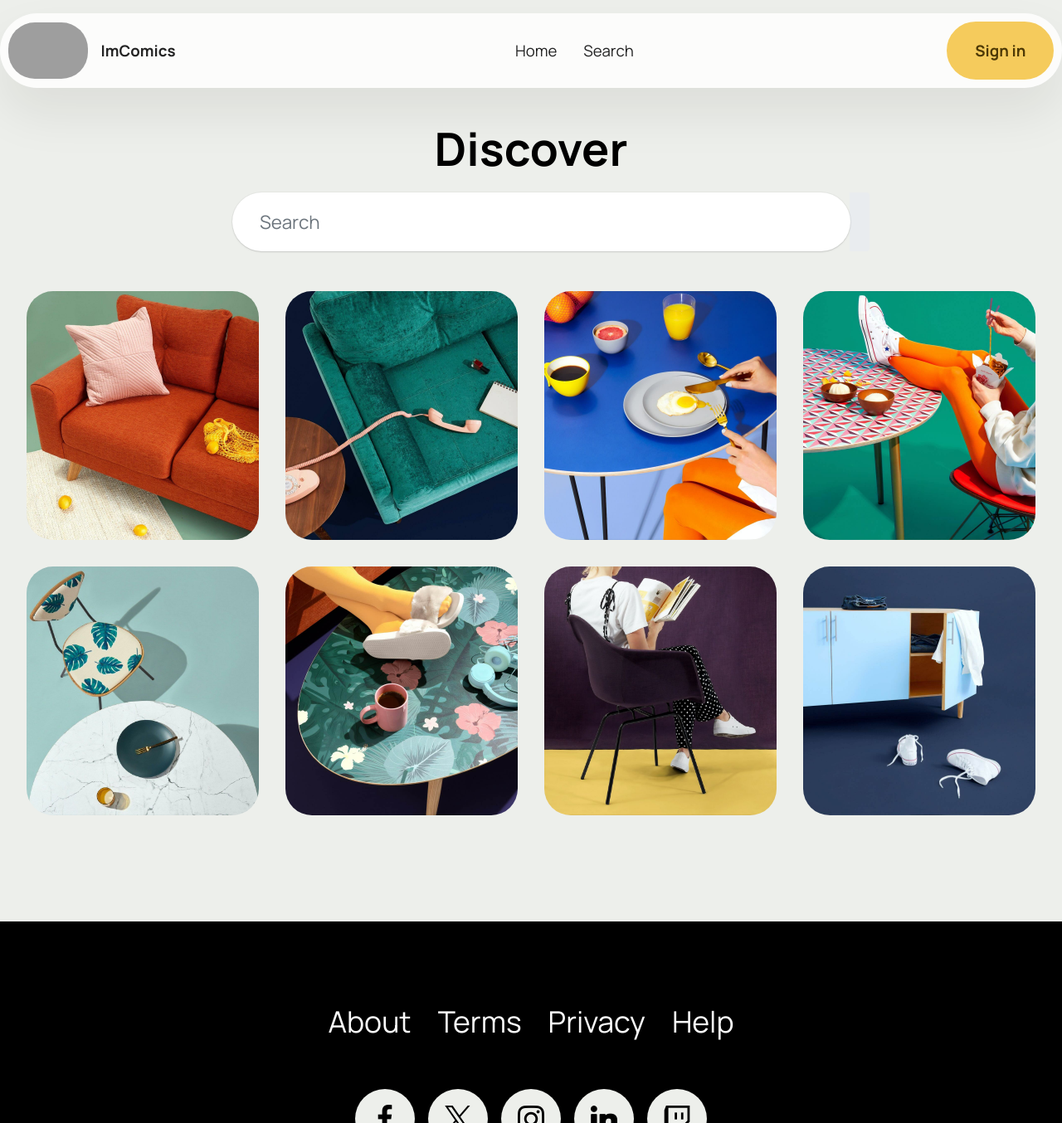
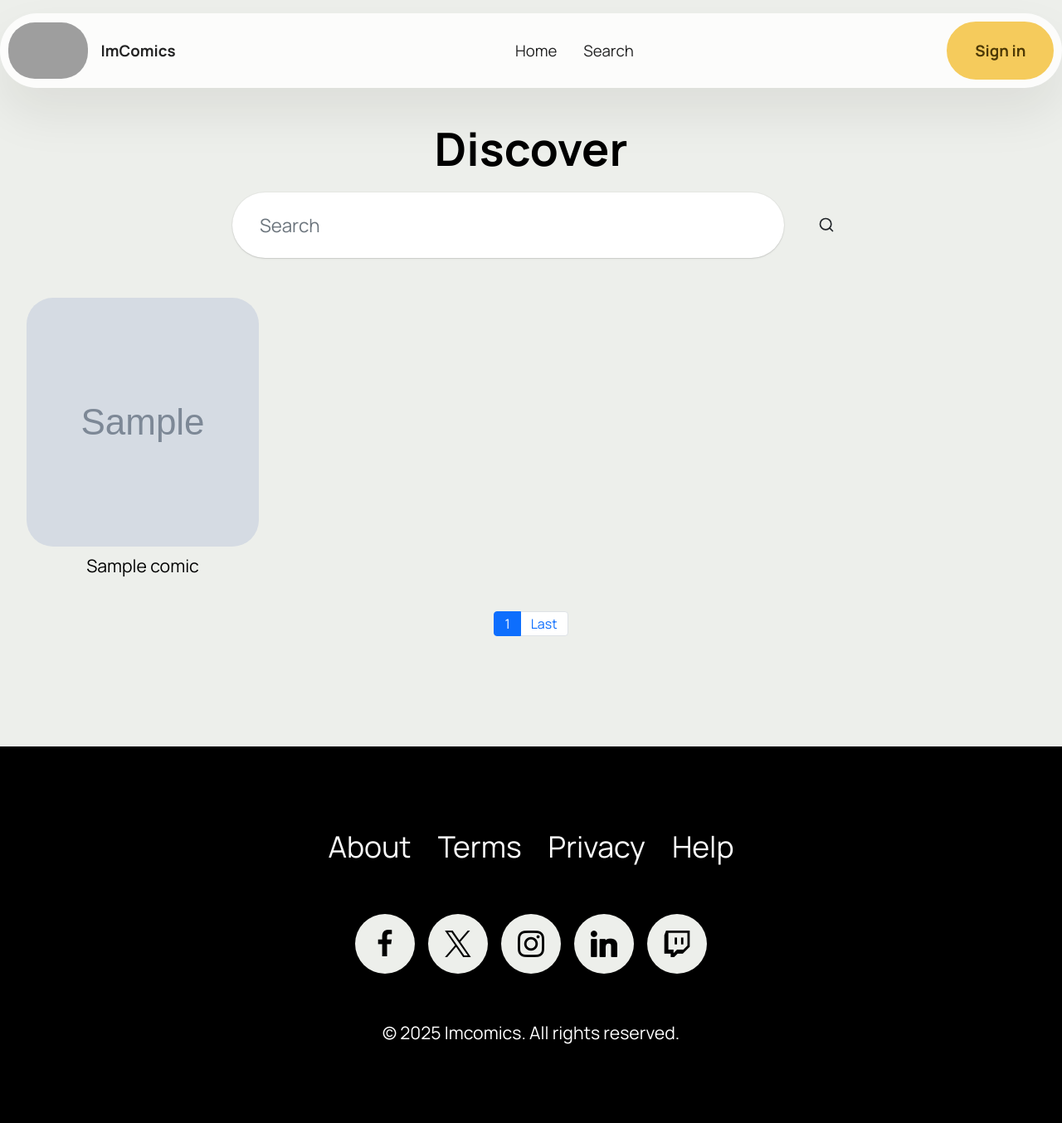
Before and after one commit to SiJibrilll/ppw1-uas, a PHP site: page /search in a window 1280 px wide. Shown: the top 1354 px of the page at 83% size. Run offline with PHP 8.4, Linux system fonts and the light colour scheme; tables that the repository leaves empty or names only in its code hold one stand-in row (values such as "Sample post"); grey boxes marked "Sample" are stand-in pictures; grey boxes are pictures that could not be loaded.

Commit message:
bikin search page

```diff
--- a/app/Dbh.php
+++ b/app/Dbh.php
@@ -42,20 +42,20 @@ class Dbh {
         }
     }
 
-  function paginate($table, $order = 'ASC', $page = 1, $limit = 10) {
+  function paginate($table, $order = 'ASC', $page = 1, $limit = 10, $where = '') {
     $offset = ($page - 1) * $limit;
 
-    $stmt = $this->query("SELECT COUNT(*) FROM $table");
+    $stmt = $this->query("SELECT COUNT(*) FROM $table WHERE title LIKE ?", ["%$where%"]);
     $total_items = $stmt->fetchColumn();
     $total_pages = ceil($total_items / $limit);
 
     // Manually inject limit/offset (safe since they are cast as ints)
     $limit = (int) $limit;
     $offset = (int) $offset;
-    $sql = "SELECT * FROM $table ORDER BY id $order LIMIT $limit OFFSET $offset";
+    $sql = "SELECT * FROM $table WHERE title LIKE ? ORDER BY id $order LIMIT $limit OFFSET $offset";
 
 
-    $stmt = $this->query($sql);
+    $stmt = $this->query($sql, ["%$where%"]);
     $data = $stmt->fetchAll();
 
     return [
--- a/app/controllers/ComicsController.php
+++ b/app/controllers/ComicsController.php
@@ -10,9 +10,23 @@ use helpers\Url;
 class ComicsController extends BaseController {
   function index() {
     $dbh = new Dbh();
-    $comics = $dbh->paginate('Comics', 'DESC', 1, 8);
+    $request = new Request();
+    $search = $request->input('search', '');
+    $page = (int) $request->input('page', 1);
+    $comics = $dbh->paginate('Comics', 'DESC', $page, 8, $search);
+
+    $_SESSION['search'] = $search; // Save search term for later use
+
+    //for each comic, get the cover image path
+    foreach ($comics['data'] as &$comic) {
+      $image = $dbh->query('SELECT path FROM Images WHERE id = ?', [$comic['image_id']])->fetchAll();
+      $comic['cover'] = $image[0]['path'] ?? $GLOBALS['placeholder'];
+    }
+
     $this->view('search_comics', [
-      'comics' => $comics
+      'comics' => $comics['data'],
+      'total_pages' => $comics['total_pages'],
+      'current_page' => $comics['current_page'],
     ]);
   }
 
--- a/views/search_comics-view.php
+++ b/views/search_comics-view.php
@@ -25,6 +25,27 @@
 
 
 </head>
+<?php
+// var_dump($comics);
+// $comics = [];
+// var_dump($total_pages);
+// var_dump($current_page);
+?>
+
+<style>
+#search-addon:hover {
+    background-color: rgba(0, 0, 0, 0.1);
+    transform: scale(1.05);
+}
+
+#search-addon:hover svg {
+    transform: scale(1.1);
+}
+
+#search-addon:active {
+    transform: scale(0.95);
+}
+</style>
 <body>
 
   <section data-bs-version="5.1" class="menu menu2 cid-uNCrK5IXlC" once="menu" id="menu02-1">
@@ -72,71 +93,73 @@
                     <h4 class="mbr-section-title mbr-fonts-style align-center mb-3 display-2"><strong>Discover</strong></h4>
 
                     <div class="input-group rounded mbr-fonts-style align-center mb-0 mx-4">
-                        <input type="search" class="form-control rounded" placeholder="Search" aria-label="Search" aria-describedby="search-addon" />
-                        <span class="input-group-text border-0" id="search-addon">
-                            <i class="fas fa-search"></i>
-                        </span>
+                        <form action="/search" method="get" style="width: 100%;" class="d-flex">
+                            <input type="search" value="<?=$_SESSION['search'] ?: '' ?>" name="search" class="form-control rounded-start" placeholder="Search" aria-label="Search" aria-describedby="search-addon" />
+                            <button type="submit" class="btn input-group-text border-0 rounded-end" id="search-addon" style="cursor: pointer; transition: all 0.2s ease;">
+                                <svg width="20" height="20" viewBox="0 0 24 24" fill="none" stroke="currentColor" stroke-width="2" stroke-linecap="round" stroke-linejoin="round" style="transition: transform 0.2s ease;">
+                                    <circle cx="11" cy="11" r="8"></circle>
+                                    <path d="m21 21-4.35-4.35"></path>
+                                </svg>
+                            </button>
+                        </form>
                     </div>
 
                 </div>
             </div>
         </div>
         <div class="row">
+            <?php foreach ($comics as $comic): ?>
             <div class="item features-image col-12 col-md-6 col-lg-3 active">
-                <div class="item-wrapper">
-                    <div class="item-img">
-                        <img src="assets/images/gallery01.jpg" alt="Mobirise Website Builder" title="" data-slide-to="0" data-bs-slide-to="0">
+                <a href="/comics?id=<?=$comic['id'] ?>" class="text-black">
+                    <div class="item-wrapper">
+                        <div class="item-img mb-2">
+                            <img src="<?=$comic['cover'] ?>" alt="Mobirise Website Builder" title="" data-slide-to="0" data-bs-slide-to="0">
+                        </div>
+                        <div class="item-content">
+                            <h5 class="item-title mbr-fonts-style display-7">
+                                <?=$comic['title'] ?>
+                            </h5>
+                        </div>
                     </div>
+                </a>
+            </div>
+            <?php endforeach; ?>
+
+            <?php if (empty($comics)): ?>
+            <div class="col-12">
+                <div class="alert alert-info" role="alert">
+                    No comics found.
                 </div>
             </div>
-            <div class="item features-image col-12 col-md-6 col-lg-3">
-                <div class="item-wrapper">
-                    <div class="item-img">
-                        <img src="assets/images/gallery02.jpg" alt="Mobirise Website Builder" title="" data-slide-to="1" data-bs-slide-to="1">
-                    </div>
-                </div>
-            </div>
-            <div class="item features-image col-12 col-md-6 col-lg-3">
-                <div class="item-wrapper">
-                    <div class="item-img">
-                        <img src="assets/images/gallery03.jpg" alt="Mobirise Website Builder" title="" data-slide-to="2" data-bs-slide-to="2">
-                    </div>
-                </div>
-            </div>
-            <div class="item features-image col-12 col-md-6 col-lg-3">
-                <div class="item-wrapper">
-                    <div class="item-img">
-                        <img src="assets/images/gallery04.jpg" alt="Mobirise Website Builder" title="" data-slide-to="3" data-bs-slide-to="3">
-                    </div>
-                </div>
-            </div>
-            <div class="item features-image col-12 col-md-6 col-lg-3">
-                <div class="item-wrapper">
-                    <div class="item-img">
-                        <img src="assets/images/gallery10.jpg" alt="Mobirise Website Builder" title="" data-slide-to="4" data-bs-slide-to="4">
-                    </div>
-                </div>
-            </div>
-            <div class="item features-image col-12 col-md-6 col-lg-3">
-                <div class="item-wrapper">
-                    <div class="item-img">
-                        <img src="assets/images/gallery05.jpg" alt="Mobirise Website Builder" title="" data-slide-to="5" data-bs-slide-to="5">
-                    </div>
-                </div>
-            </div>
-            <div class="item features-image col-12 col-md-6 col-lg-3">
-                <div class="item-wrapper">
-                    <div class="item-img">
-                        <img src="assets/images/gallery06.jpg" alt="Mobirise Website Builder" title="" data-slide-to="6" data-bs-slide-to="6">
-                    </div>
-                </div>
-            </div>
-            <div class="item features-image col-12 col-md-6 col-lg-3">
-                <div class="item-wrapper">
-                    <div class="item-img">
-                        <img src="assets/images/gallery07.jpg" alt="Mobirise Website Builder" title="" data-slide-to="7" data-bs-slide-to="7">
-                    </div>
-                </div>
+            <?php endif; ?>
+
+            <?php $search = urlencode($_SESSION['search'] ?? ''); ?>
+            <div class="col-12">
+                <nav aria-label="Page navigation example">
+                    <ul class="pagination justify-content-center">
+                        <?php for ($i = 1; $i <= $total_pages; $i++): ?>
+                            <li class="page-item <?= $current_page == $i ? 'active' : '' ?>">
+                                <a class="page-link" href="/search?page=<?= $i ?>&search=<?= $search ?>"><?= $i ?></a>
+                            </li>
+                        <?php endfor; ?>
+
+                        <?php if ($current_page < $total_pages): ?>
+                            <li class="page-item">
+                                <a class="page-link" href="/search?page=<?= $current_page + 1 ?>&search=<?= $search ?>">Next</a>
+                            </li>
+                        <?php endif; ?>
+
+                        <?php if ($current_page > 1): ?>
+                            <li class="page-item">
+                                <a class="page-link" href="/search?page=<?= $current_page - 1 ?>&search=<?= $search ?>">Previous</a>
+                            </li>
+                        <?php endif; ?>
+
+                        <li class="page-item">
+                            <a class="page-link" href="/search?page=<?= $total_pages ?>&search=<?= $search ?>">Last</a>
+                        </li>
+                    </ul>
+                </nav>
             </div>
 
         </div>
```
